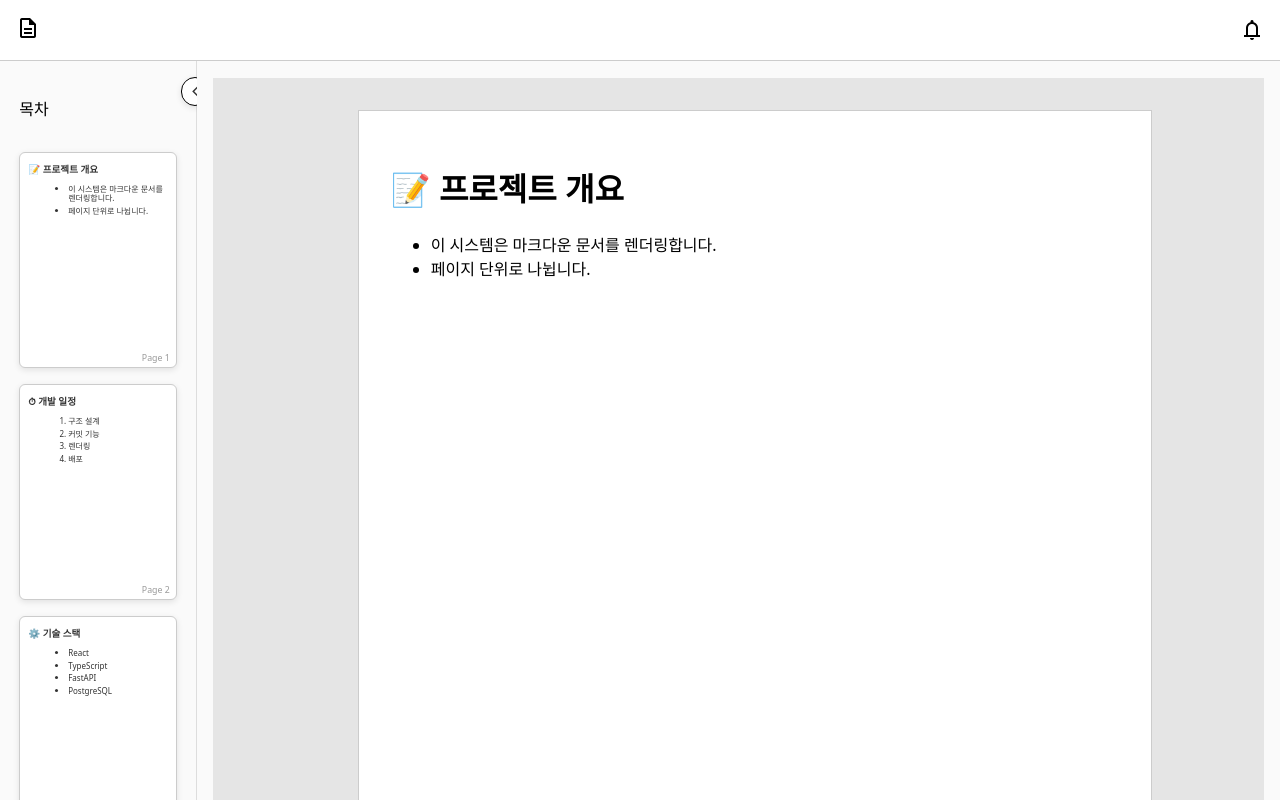
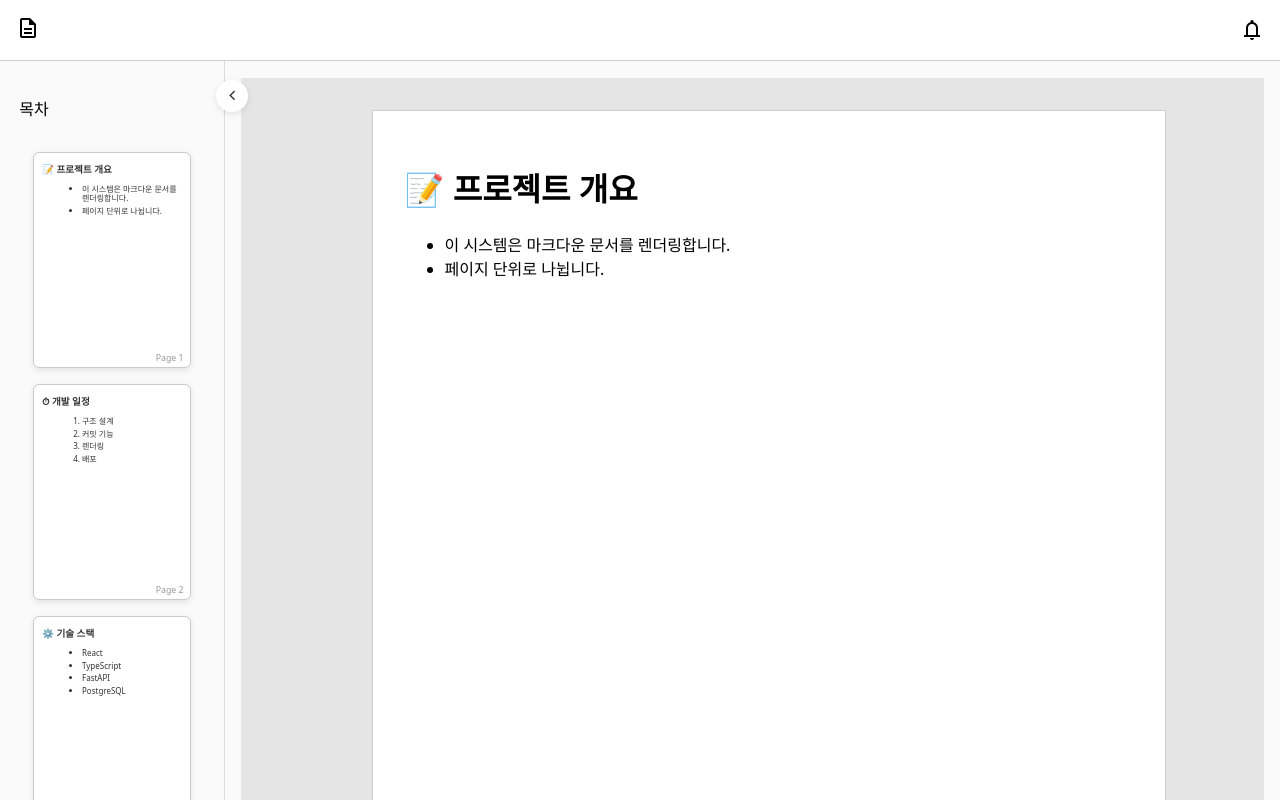
Before and after one commit to Gidok-Database/gidok, a React (Vite) app in the folder frontend/: page / in a window 1280 px wide. Built offline with nearby package versions, Linux system fonts and the light colour scheme.

Commit message:
feat: 사이드바 여닫는 기능 추가

```diff
--- a/frontend/src/components/Sidebar/Sidebar.css
+++ b/frontend/src/components/Sidebar/Sidebar.css
@@ -2,31 +2,42 @@
   position: relative;
   overflow-x: hidden;
   overflow-y: auto;
+  width: 14rem;
+  background-color: #f5f5f5;
+  border-right: 1px solid #ddd;
+  transition: width 0.3s ease;
 }
-.left-panel .collapse-toggle {
-  position: absolute;
-  top: 1rem;
-  right: -0.75rem;
-  width: 1.8rem;
-  height: 1.8rem;
+.left-panel.collapsed {
+  width: 0;
+}
+
+.collapse-toggle {
+  position: fixed;
+  top: 5rem;
+  left: 13.5rem;
+  z-index: 1000;
+  width: 2rem;
+  height: 2rem;
   border: none;
   border-radius: 50%;
-  border: solid 1px #000;
   background-color: #ffffff;
   box-shadow: 0 2px 6px rgba(0, 0, 0, 0.1);
   font-size: 1rem;
   cursor: pointer;
-  transition: all 0.2s ease;
+  transition: all 0.3s ease;
   display: flex;
   align-items: center;
   justify-content: center;
   padding: 0;
 }
-.left-panel .collapse-toggle:hover {
+.collapse-toggle.collapsed {
+  left: 0.8rem;
+}
+.collapse-toggle:hover {
   background-color: #f0f0f0;
   box-shadow: 0 4px 10px rgba(0, 0, 0, 0.15);
 }
-.left-panel .collapse-toggle .material-symbols-outlined {
+.collapse-toggle .material-symbols-outlined {
   font-size: 1.2rem;
   color: #333;
 }
@@ -36,9 +47,7 @@
   flex-direction: column;
   gap: 1rem;
   padding: 1.2rem;
-  max-height: 100vh;
   background-color: #fafafa;
-  border-right: 1px solid #ddd;
 }
 
 .thumbnail-wrapper {
@@ -75,11 +84,14 @@
   line-height: 1.2;
   color: #333;
 }
-.thumbnail-box .thumbnail-a4 h1, .thumbnail-box .thumbnail-a4 h2, .thumbnail-box .thumbnail-a4 h3 {
+.thumbnail-box .thumbnail-a4 h1,
+.thumbnail-box .thumbnail-a4 h2,
+.thumbnail-box .thumbnail-a4 h3 {
   font-size: 0.6rem;
   margin: 0.2rem 0;
 }
-.thumbnail-box .thumbnail-a4 p, .thumbnail-box .thumbnail-a4 li {
+.thumbnail-box .thumbnail-a4 p,
+.thumbnail-box .thumbnail-a4 li {
   margin: 0.2rem 0;
 }
 .thumbnail-box .page-label {
--- a/frontend/src/components/Sidebar/Sidebar.scss
+++ b/frontend/src/components/Sidebar/Sidebar.scss
@@ -2,25 +2,38 @@
   position: relative;
   overflow-x: hidden;
   overflow-y: auto;
+  width: 14rem;
+  background-color: #f5f5f5;
+  border-right: 1px solid #ddd;
+  transition: width 0.3s ease;
+
+  &.collapsed {
+    width: 0;
+  }
+}
 
 .collapse-toggle {
-    position: absolute;
-    top: 1rem;
-    right: -0.75rem;
-    width: 1.8rem;
-    height: 1.8rem;
+  position: fixed;
+  top: 5rem;
+  left: 13.5rem;
+  z-index: 1000;
+  width: 2rem;
+  height: 2rem;
   border: none;
   border-radius: 50%;
-    border: solid 1px #000;
   background-color: #ffffff;
   box-shadow: 0 2px 6px rgba(0, 0, 0, 0.1);
   font-size: 1rem;
   cursor: pointer;
-    transition: all 0.2s ease;
+  transition: all 0.3s ease;
   display: flex;
   align-items: center;
   justify-content: center;
   padding: 0;
+
+  &.collapsed {
+    left: 0.8rem;
+  }
 
   &:hover {
     background-color: #f0f0f0;
@@ -32,16 +45,13 @@
     color: #333;
   }
 }
-}
 
 .preview-thumbnails {
   display: flex;
   flex-direction: column;
   gap: 1rem;
   padding: 1.2rem;
-  max-height: 100vh;
   background-color: #fafafa;
-  border-right: 1px solid #ddd;
 }
 
 .thumbnail-wrapper {
@@ -80,12 +90,15 @@
     line-height: 1.2;
     color: #333;
 
-    h1, h2, h3 {
+    h1,
+    h2,
+    h3 {
       font-size: 0.6rem;
       margin: 0.2rem 0;
     }
 
-    p, li {
+    p,
+    li {
       margin: 0.2rem 0;
     }
   }
--- a/frontend/src/components/Sidebar/Sidebar.tsx
+++ b/frontend/src/components/Sidebar/Sidebar.tsx
@@ -17,17 +17,8 @@ export default function Sidebar({ pages }: SidebarProps) {
   };
 
   return (
+    <>
       <aside className={`left-panel ${collapsed ? "collapsed" : ""}`}>
-      <button
-        className="collapse-toggle"
-        onClick={() => setCollapsed(!collapsed)}
-        title={collapsed ? "Expand Sidebar" : "Collapse Sidebar"}
-      >
-        <span className="material-symbols-outlined">
-          {collapsed ? "chevron_right" : "chevron_left"}
-        </span>
-      </button>
-
         {!collapsed && (
           <div className="preview-thumbnails">
             <p className="preview-title">목차</p>
@@ -48,5 +39,16 @@ export default function Sidebar({ pages }: SidebarProps) {
           </div>
         )}
       </aside>
+
+      <button
+        className={`collapse-toggle ${collapsed ? "collapsed" : ""}`}
+        onClick={() => setCollapsed(!collapsed)}
+        title={collapsed ? "Expand Sidebar" : "Collapse Sidebar"}
+      >
+        <span className="material-symbols-outlined">
+          {collapsed ? "chevron_right" : "chevron_left"}
+        </span>
+      </button>
+    </>
   );
 }
```
Lines whose indentation alone changed are shown as unchanged.
